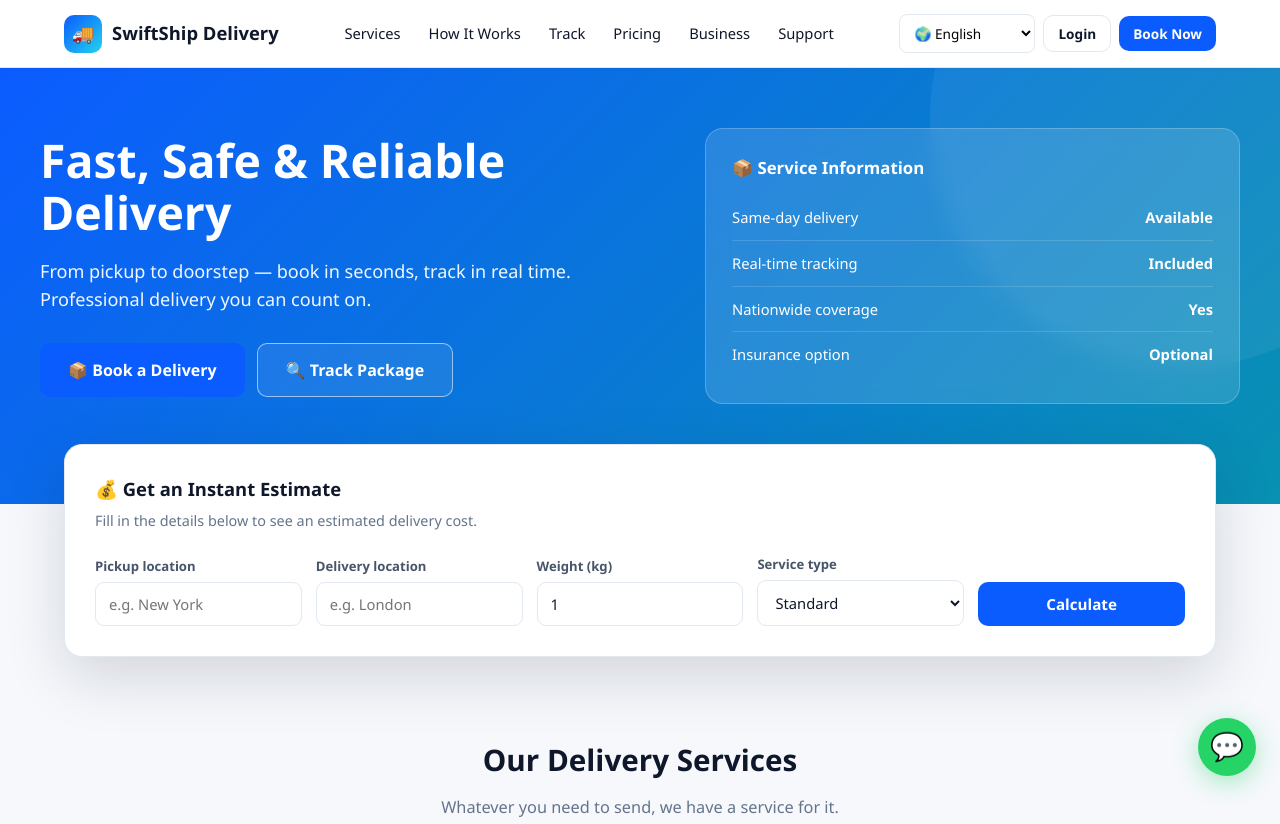
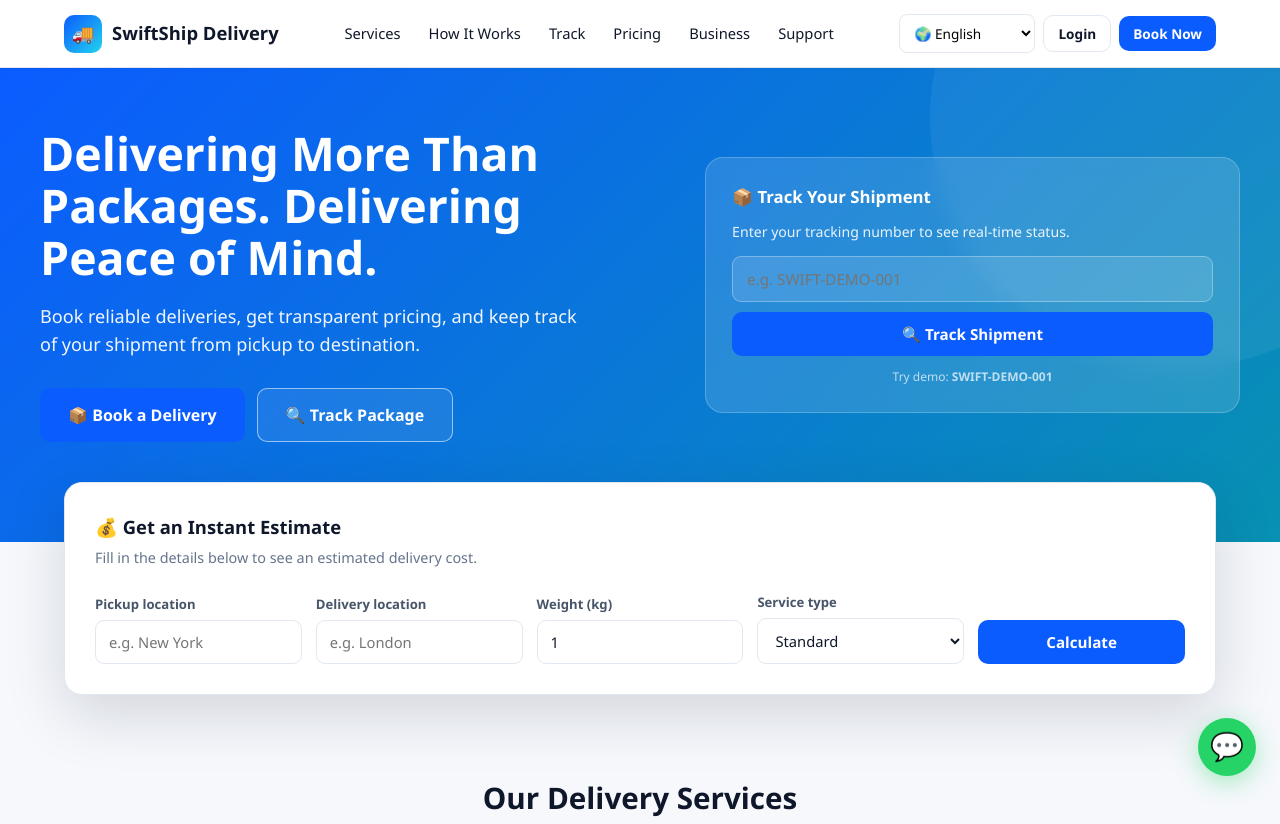
Before and after one commit to swiftshipdeliverylogistic-ctrl/swiftship-delivery, a website: page public/index.html in a window 1280 px wide. Shown: the top 824 px of the page. Drawn offline with Linux system fonts and the light colour scheme.

Commit message:
Phase 1: New hero with tracking card

```diff
--- a/public/app.js
+++ b/public/app.js
@@ -401,6 +401,23 @@ function showBookingSuccess(delivery) {
 // ============================================
 // TRACKING
 // ============================================
+function heroTrack() {
+  var input = document.getElementById("hero-track-input");
+  if (!input) return;
+  var tn = input.value.trim().toUpperCase();
+  if (!tn) {
+    alert("Please enter a tracking number.");
+    return;
+  }
+  if (typeof navigate === "function") navigate("track");
+  setTimeout(function() {
+    var trackInput = document.getElementById("track-input");
+    if (trackInput) {
+      trackInput.value = tn;
+      if (typeof trackPackage === "function") trackPackage();
+    }
+  }, 150);
+}
 function trackPackage() {
   var input = document.getElementById("track-input");
   var box = document.getElementById("track-result");
--- a/public/index.html
+++ b/public/index.html
@@ -285,17 +285,16 @@ footer a:hover,footer .f-link:hover{color:#fff}
           <button class="btn btn-outline btn-lg" onclick="navigate('track')" data-i18n="hero.track">🔍 Track Package</button>
         </div>
       </div>
-      <div class="hero-card">
-        <h3 data-i18n="hero.card.title">📦 Service Information</h3>
-        <div class="row"><span data-i18n="hero.sameday">Same-day delivery</span><strong data-i18n="hero.available">Available</strong></div>
-        <div class="row"><span data-i18n="hero.tracking">Real-time tracking</span><strong data-i18n="hero.included">Included</strong></div>
-        <div class="row"><span data-i18n="hero.nationwide">Nationwide coverage</span><strong data-i18n="hero.yes">Yes</strong></div>
-        <div class="row"><span data-i18n="hero.insurance">Insurance option</span><strong data-i18n="hero.optional">Optional</strong></div>
-      </div>
-    </div>
-  </section>
-
-  <div class="quote-widget">
+<div class="hero-card">
+  <h3 style="margin-bottom:12px">📦 Track Your Shipment</h3>
+  <p style="font-size:.88rem;opacity:.9;margin-bottom:14px;line-height:1.4">Enter your tracking number to see real-time status.</p>
+  <input id="hero-track-input" placeholder="e.g. SWIFT-DEMO-001" style="width:100%;padding:12px 14px;border-radius:9px;border:1px solid rgba(255,255,255,.3);background:rgba(255,255,255,.12);color:#fff;font-size:.95rem;margin-bottom:10px;font-family:inherit;outline:none">
+  <button class="btn btn-primary" style="width:100%" onclick="heroTrack()">🔍 Track Shipment</button>
+  <div style="font-size:.75rem;opacity:.7;margin-top:12px;text-align:center">Try demo: <strong>SWIFT-DEMO-001</strong></div>
+</div>
+ </div>
+</section>
+<div class="quote-widget">
     <div class="quote-card">
       <h3 data-i18n="quote.title">💰 Get an Instant Estimate</h3>
       <p class="sub" data-i18n="quote.sub">Fill in the details below to see an estimated delivery cost.</p>
--- a/public/lang.js
+++ b/public/lang.js
@@ -10,9 +10,8 @@ en: {
 "nav.login":"Login","nav.register":"Register","nav.book":"Book Now","nav.track":"Track","nav.pricing":"Pricing",
 "nav.business":"Business","nav.support":"Support","nav.dashboard":"Dashboard","nav.about":"About","nav.home":"Home",
 "nav.logout":"Log out","nav.menu":"Menu",
-"hero.title":"Fast, Safe & Reliable Delivery",
-"hero.subtitle":"From pickup to doorstep — book in seconds, track in real time. Professional delivery you can count on.",
-"hero.book":"📦 Book a Delivery","hero.track":"🔍 Track Package",
+"hero.title":"Delivering More Than Packages. Delivering Peace of Mind.","hero.book":"📦 Book a Delivery","hero.track":"🔍 Track Package",
+"hero.subtitle":"Book reliable deliveries, get transparent pricing, and keep track of your shipment from pickup to destination.",
 "hero.card.title":"📦 Service Information",
 "hero.sameday":"Same-day delivery","hero.tracking":"Real-time tracking","hero.nationwide":"Nationwide coverage","hero.insurance":"Insurance option",
 "hero.available":"Available","hero.included":"Included","hero.yes":"Yes","hero.optional":"Optional",
```
